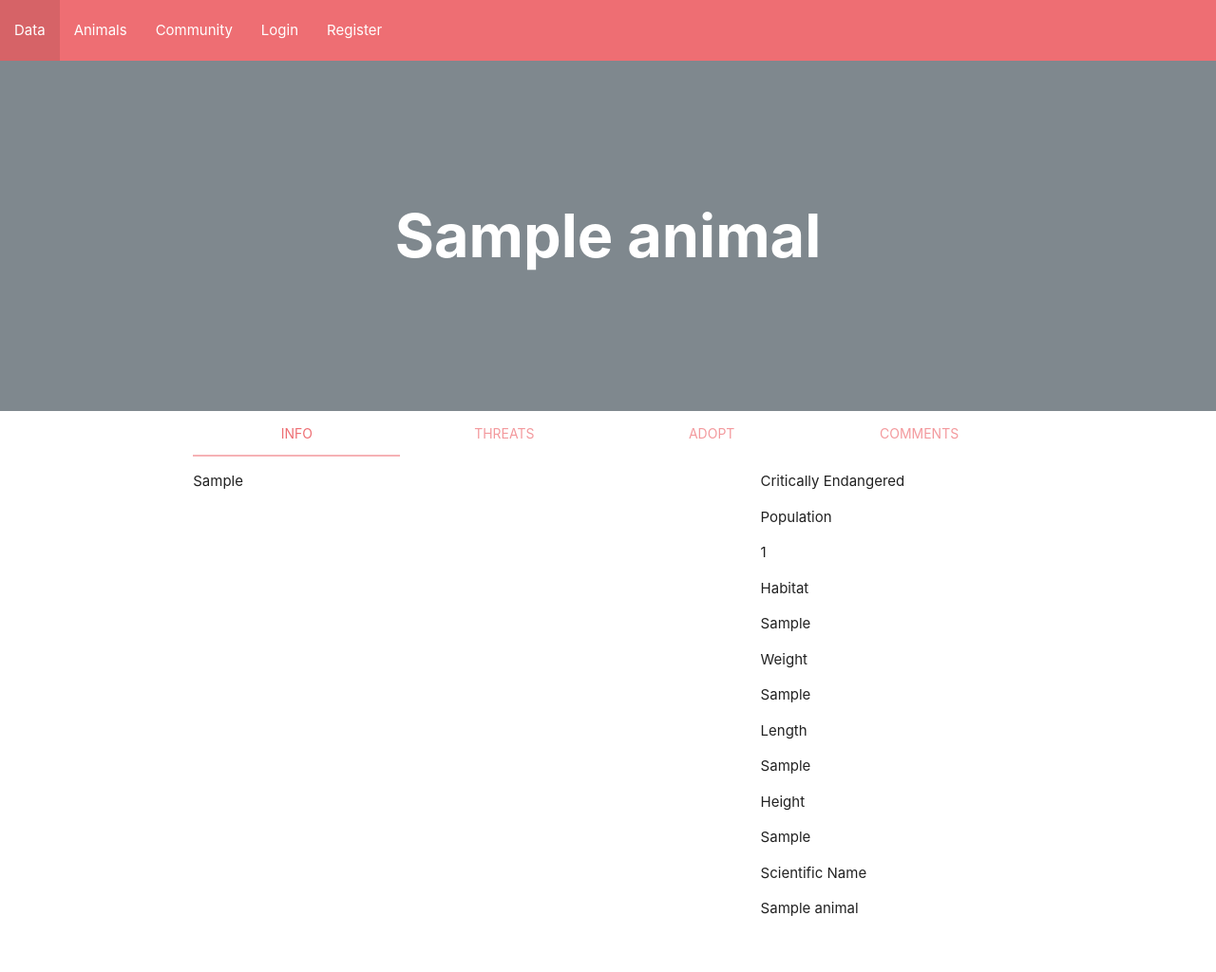
After one commit to Khalem/Milestone-Project-5, a Django app: page /animals/1 in a window 1280 px wide. The commit adds this page. Shown: the whole page at 95% size. Run offline with Django 3.2, Linux system fonts and the light colour scheme; tables that the repository leaves empty hold one stand-in row (values such as "Sample post"); grey boxes marked "Sample" are stand-in pictures.

Commit message:
Added animal_detail with basic styling

```diff
--- a/animals/models.py
+++ b/animals/models.py
@@ -6,7 +6,7 @@ from django.dispatch import receiver
 class Animal(models.Model):
     name = models.CharField(max_length=250, blank=False)
     STATUS = (
-        ("Critically Endangerd", "CE"),
+        ("Critically Endangered", "CE"),
         ("Endangered", "E"),
         ("Vunerable", "V"),
         ("Near Threatened", "NT"),
--- /dev/null
+++ b/animals/templates/animal-detail.html
@@ -0,0 +1,115 @@
+{% extends "base.html" %}
+
+{% block title %}{{ animal.name }}{% endblock %}
+
+{% block content %}
+    <style>
+        @media only screen and (min-width: 768px){
+            /* Only display header-img for > tablets */
+            .animal-header{
+                background-image: url('/media/{{ animal.header_img }}');
+                background-size: cover;
+                background-repeat: no-repeat;
+            }
+            .animal-header h1{
+                color: white;
+                font-weight: 700;
+            }
+            .darken-header{
+                background: rgba(42, 54, 59, 0.5);
+                width: 100%;
+                height: 100%;
+            }
+        }
+    </style>
+
+    <!-- Header -->
+    <div class="animal-header">
+        <div class="darken-header">
+            <h1 class="center">{{ animal.name }}</h1>
+        </div>
+    </div>
+
+    <!-- Tabs -->
+    <div class="row container">
+        <div class="col s12">
+            <ul class="tabs">
+                <li class="tab col s3"><a class="active" href="#info">Info</a></li>
+                <li class="tab col s3"><a href="#threats">Threats</a></li>
+                <li class="tab col s3"><a href="#adopt">Adopt</a></li>
+                <li class="tab col s3"><a href="#comments">Comments</a></li>
+            </ul>
+        </div>
+
+        <!-- Display Ingo -->
+        <div id="info" class="col s12">
+            <div class="row">
+                <div class="col s12 m6 l8">
+                    <p>{{ animal.info }}</p>
+                </div>
+                <div class="col s12 m6 l4">
+                    <p>{{ animal.status_choices }}</p>
+                    {% if animal.population %}
+                        <p class="info-title">Population</p>
+                        <p>{{ animal.population }}</p>
+                    {% endif %}
+                    {% if animal.habitat %}
+                        <p class="info-title">Habitat</p>
+                        <p>{{ animal.habitat }}</p>
+                    {% endif %}
+                    {% if animal.weight %}
+                        <p class="info-title">Weight</p>
+                        <p>{{ animal.weight }}</p>
+                    {% endif %}
+                    {% if animal.length %}
+                        <p class="info-title">Length</p>
+                        <p>{{ animal.length }}</p>
+                    {% endif %}
+                    {% if animal.height %}
+                        <p class="info-title">Height</p>
+                        <p>{{ animal.height }}</p>
+                    {% endif %}
+                    {% if animal.scientific_name %}
+                        <p class="info-title">Scientific Name</p>
+                        <p>{{ animal.scientific_name }}</p>
+                    {% endif %}
+                </div>
+            </div>
+        </div>
+
+        <!-- Display Threats -->
+        <div id="threats" class="col s12">
+            <div class="row">
+                <div class="col s12 m6 offset-m3">
+                    <p>{{ animal.threats }}</p>
+                </div>
+            </div>
+        </div>
+
+        <!-- Display Adoption offers -->
+        <div id="adopt" class="col s12">
+            <div class="row">
+                <div class="col s12">
+                    <h4>{{ animal.adoptanimalone.plan_name }}</h4>
+                    <p>{{ animal.adoptanimalone.description }}</p>
+                    <h5>{{ animal.adoptanimalone.price }}</h5>
+                    <a href="#" class="btn btn-default">Add to Cart</a>
+                </div>
+                <div class="col s12">
+                    <h4>{{ animal.adoptanimaltwo.plan_name }}</h4>
+                    <p>{{ animal.adoptanimaltwo.description }}</p>
+                    <h5>{{ animal.adoptanimaltwo.price }}</h5>
+                    <a href="#" class="btn btn-default">Add to Cart</a>
+                </div>
+                <div class="col s12">
+                    <h4>{{ animal.adoptanimalthree.plan_name }}</h4>
+                    <p>{{ animal.adoptanimalthree.description }}</p>
+                    <h5>{{ animal.adoptanimalthree.price }}</h5>
+                    <a href="#" class="btn btn-default">Add to Cart</a>
+                </div>
+            </div>
+        </div>
+        <!-- Comments -->
+        <div id="comments" class="col s12">Test 4</div>
+    </div>
+{% endblock %}
--- a/animals/urls.py
+++ b/animals/urls.py
@@ -1,6 +1,7 @@
 from django.conf.urls import url
-from .views import all_animals
+from .views import all_animals, animal_detail
 
 urlpatterns = [
     url(r'^$', all_animals, name="all_animals"),
+    url(r'^(?P<pk>\d+)$', animal_detail, name="animal_detail"),
 ]
--- a/animals/views.py
+++ b/animals/views.py
@@ -1,4 +1,4 @@
-from django.shortcuts import render
+from django.shortcuts import render, get_object_or_404
 from django.core.paginator import Paginator, EmptyPage, PageNotAnInteger
 from .models import Animal
 
@@ -20,3 +20,13 @@ def all_animals(request):
         animals = paginator.page(paginator.num_pages)
 
     return render(request, "animals.html", {"animals": animals})
+
+
+def animal_detail(request, pk):
+    """
+        This view will return a specific animal.
+    """
+
+    animal = get_object_or_404(Animal, pk=pk)
+
+    return render(request, "animal-detail.html", {"animal": animal})
--- /dev/null
+++ b/static/css/style.css
@@ -0,0 +1,5 @@
+.animal-header h1{
+    padding: 150px;
+    margin: 0;
+
+}
--- /dev/null
+++ b/static/js/script.js
@@ -0,0 +1,4 @@
+// Initialize Materialize Tabs
+$(document).ready(function(){
+    $('.tabs').tabs();
+ });
--- a/templates/base.html
+++ b/templates/base.html
@@ -1,5 +1,6 @@
 <!DOCTYPE html>
 <html lang="en">
+{% load staticfiles %}
 <head>
     <meta charset="UTF-8">
     <meta name="viewport" content="width=device-width, initial-scale=1.0">
@@ -9,6 +10,8 @@
     <link rel="stylesheet" href="https://cdnjs.cloudflare.com/ajax/libs/materialize/1.0.0/css/materialize.min.css">
     <!-- Materialize Icons -->
     <link href="https://fonts.googleapis.com/icon?family=Material+Icons" rel="stylesheet">
+    <!-- Custom CSS -->
+    <link rel="stylesheet" href="{% static 'css/style.css' %}" type="text/css" />
 </head>
 <body>
     <nav>
@@ -29,8 +32,11 @@
     {% block content %}{% endblock %}
 
     <footer></footer>
-
+    <!-- jQuery -->
+    <script src="https://code.jquery.com/jquery-3.3.1.min.js" integrity="sha256-FgpCb/KJQlLNfOu91ta32o/NMZxltwRo8QtmkMRdAu8=" crossorigin="anonymous"></script>
     <!-- Compiled and minified JavaScript (Materialize) -->
     <script src="https://cdnjs.cloudflare.com/ajax/libs/materialize/1.0.0/js/materialize.min.js"></script>
+    <!-- Custom JS -->
+    <script type="text/javascript" src="{% static 'js/script.js' %}"></script>
 </body>
 </html>
```
Also changed, not shown: animals/templates/animals.html (+10 -4 lines), animals/migrations/0003_auto_20190327_0729.py (added).
